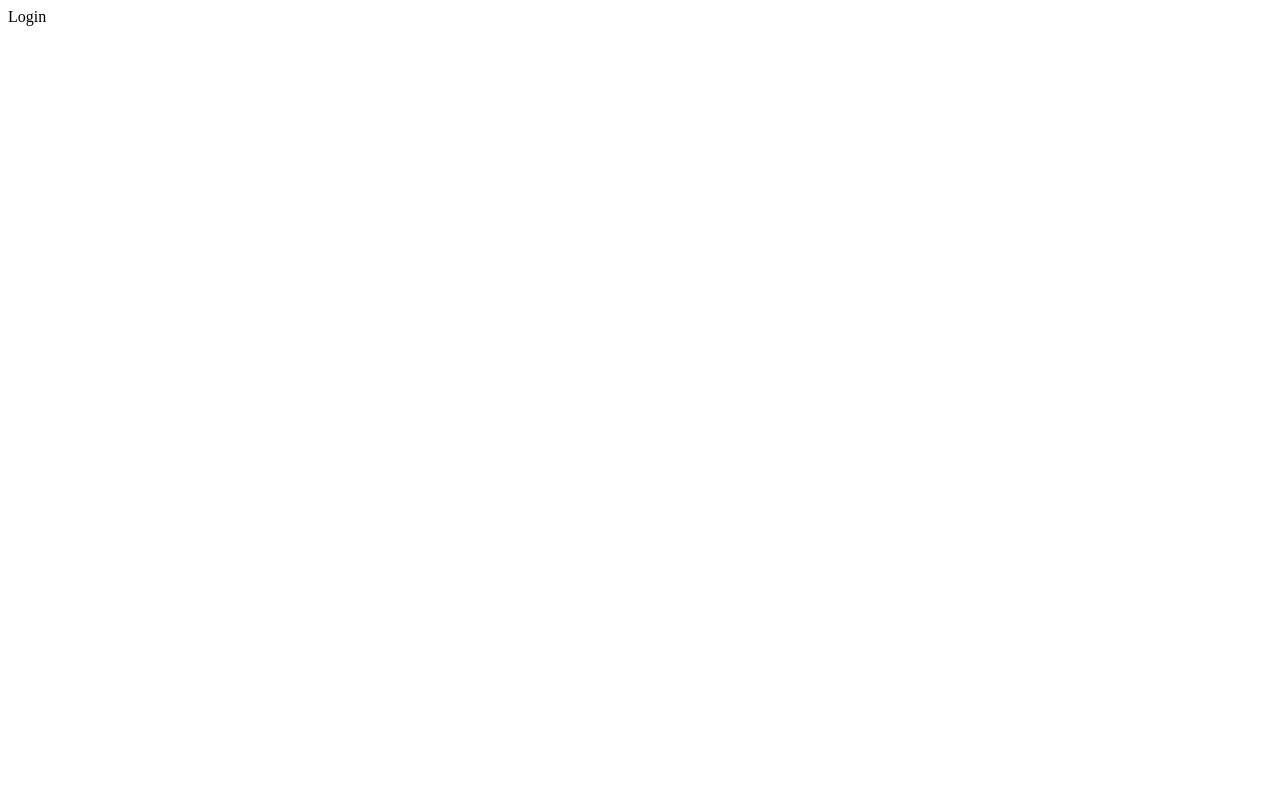
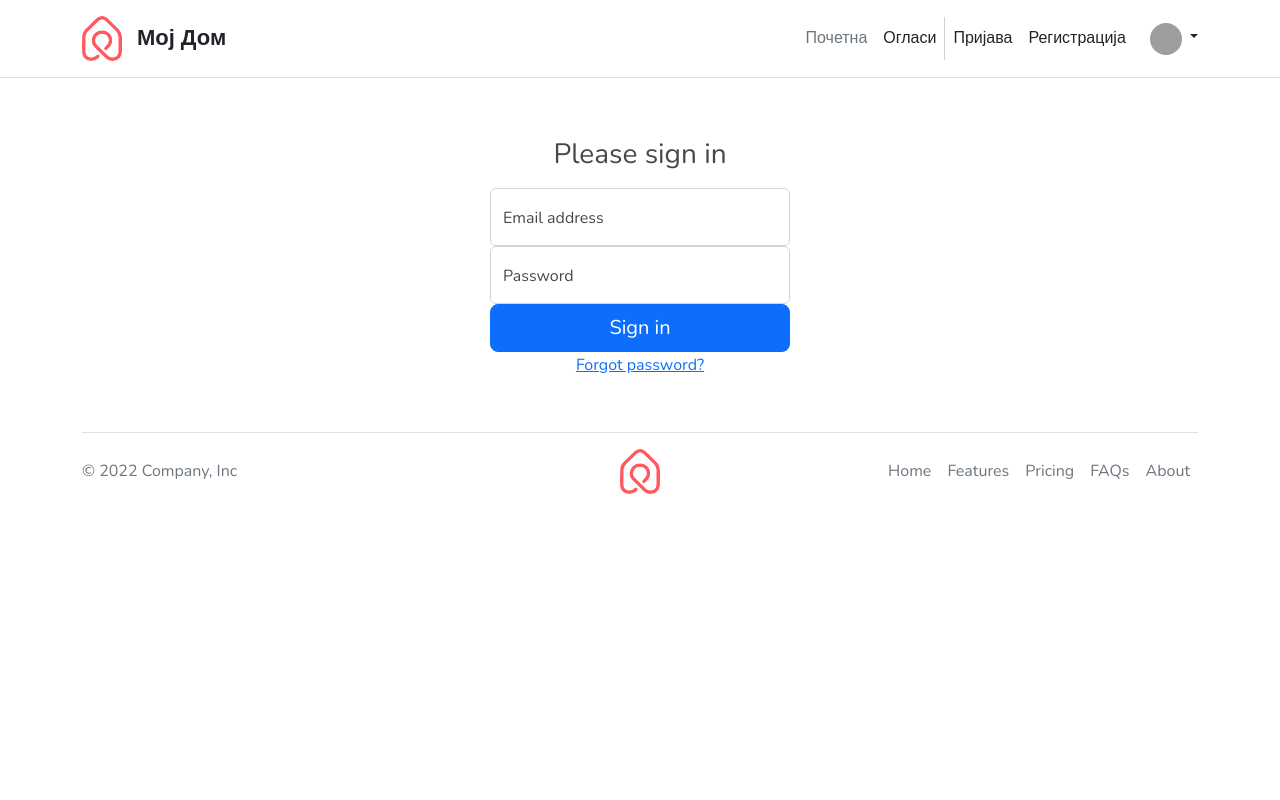
Before and after one commit to whimsy-cat/oglasi-django-bootstrap, a Django app: page /accounts/login/ in a window 1280 px wide. Before the commit the page is almost empty. Run offline with Django 4.2, Linux system fonts and the light colour scheme; parts of the project's set-up code (start-up, migrations or seed data) failed here and were passed over; grey boxes are pictures that could not be loaded.

Commit message:
Update login/register logic

```diff
--- a/accounts/views.py
+++ b/accounts/views.py
@@ -53,8 +53,8 @@ def register(request):
 
 def login(request):
     if request.method == 'POST':
-        email = request.POST['email']
-        password = request.POST['password']
+        email = request.POST.get('email')
+        password = request.POST.get('password')
 
         user = auth.authenticate(email=email, password=password)
 
--- /dev/null
+++ b/static/css/login.css
@@ -0,0 +1,4 @@
+.form-signin {
+  max-width: 330px;
+  padding: 60px 15px 30px;
+}
--- a/templates/accounts/login.html
+++ b/templates/accounts/login.html
@@ -1 +1,31 @@
-Login
+{% extends 'base.html' %}
+{% load static %}
+
+{% block page_specific_styles %}
+  <link rel="stylesheet" href="{% static 'css/login.css' %}">
+{% endblock %}
+
+{% block content %}
+<div class="text-center form-signin w-100 m-auto">
+  {% include 'includes/alerts.html' %}
+  <form action="{% url 'login' %}" method="post">
+    {% csrf_token %}
+    <h1 class="h3 mb-3 fw-normal">Please sign in</h1>
+
+    <div class="form-floating">
+      <input type="email" class="form-control" id="floatingInput" name="email" placeholder="name@example.com">
+      <label for="floatingInput">Email address</label>
+    </div>
+    <div class="form-floating">
+      <input type="password" class="form-control" id="floatingPassword" name="password" placeholder="Password">
+      <label for="floatingPassword">Password</label>
+    </div>
+
+    <button class="w-100 btn btn-lg btn-primary" type="submit">Sign in</button>
+
+    <div class="form-floating">
+      <a href="{% url 'forgot_password' %}" class="float-right">Forgot password?</a>
+    </div> <!-- form-group form-check .// -->
+  </form>
+</div>
+{% endblock %}
--- a/templates/base.html
+++ b/templates/base.html
@@ -8,6 +8,8 @@
     <link href="https://cdn.jsdelivr.net/npm/bootstrap@5.2.2/dist/css/bootstrap.min.css" rel="stylesheet" integrity="sha384-Zenh87qX5JnK2Jl0vWa8Ck2rdkQ2Bzep5IDxbcnCeuOxjzrPF/et3URy9Bv1WTRi" crossorigin="anonymous">
 
     <link rel="stylesheet" href="{% static 'css/style.css' %}">
+    {% block page_specific_styles %}
+    {% endblock %}
   </head>
   <body>
     <main>
```
